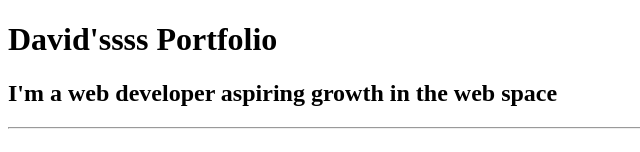
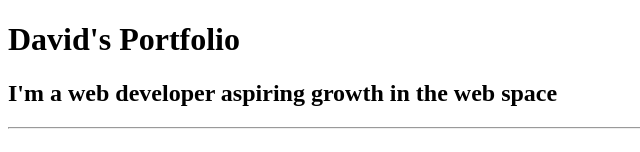
Before and after one commit to Dave44829/html-work, a plain HTML site: page index.html in a window 1280 px wide. Shown: the top 152 px of the page, without its empty margins (0-640 px from the left). Drawn offline with Linux system fonts and the light colour scheme.

Commit message:
Add files via upload

```diff
--- a/index.html
+++ b/index.html
@@ -7,7 +7,7 @@
     </Head>
 
     <body>
-        <h1>David'ssss Portfolio</h1>
+        <h1>David's Portfolio</h1>
         <h2>I'm a web developer aspiring growth in the web space</h2>
         <hr />
         <h2>This is my first webpage</h2>
```
